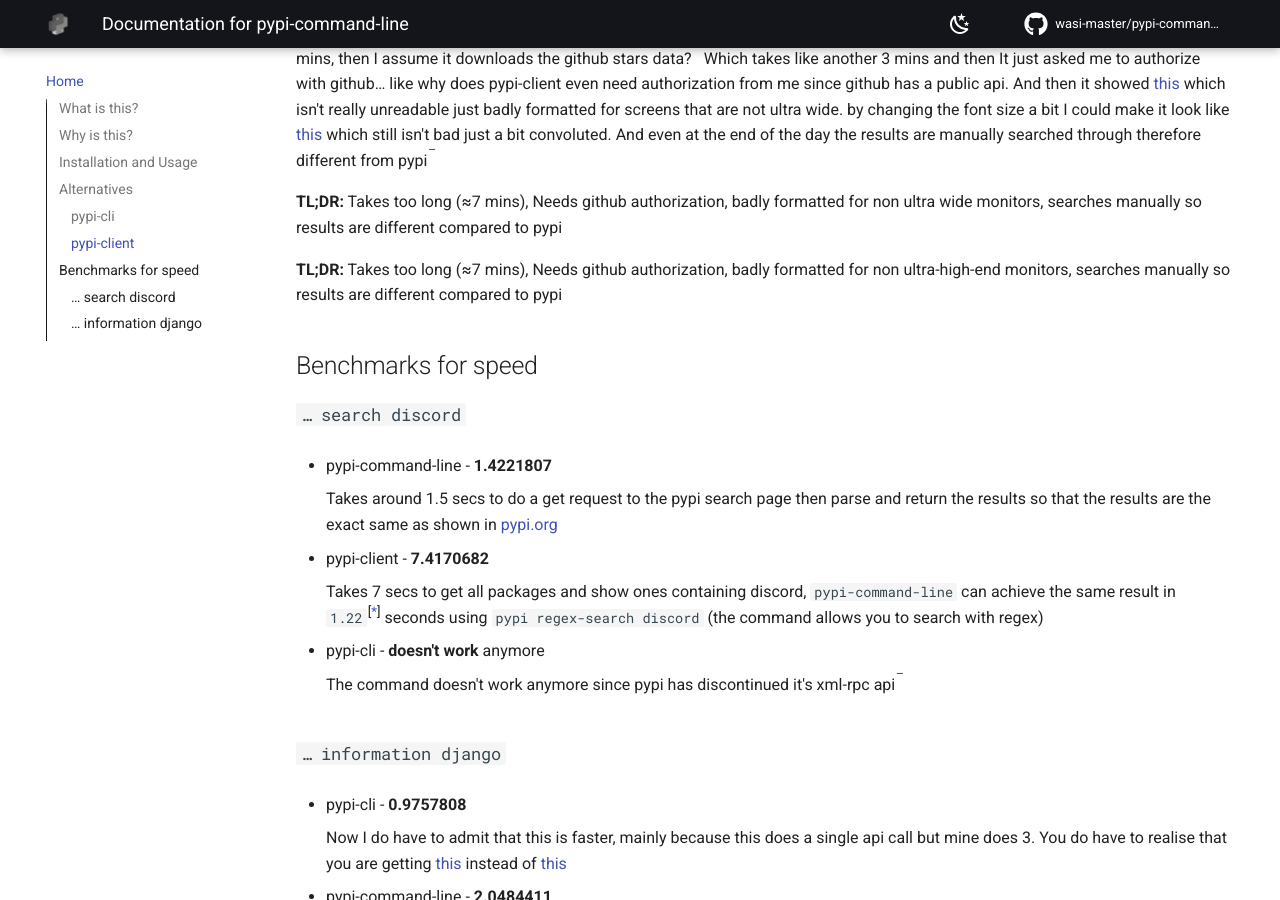
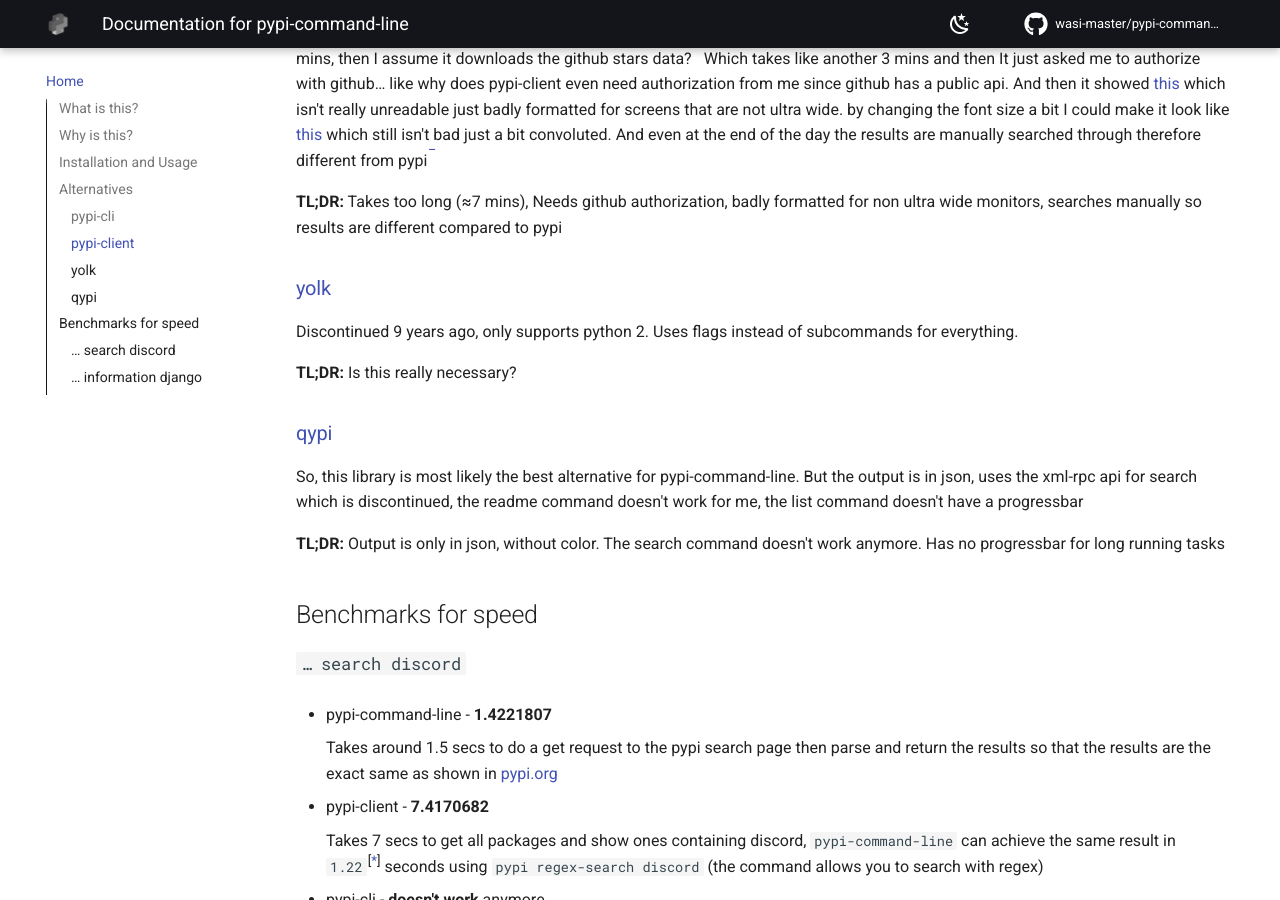
Before and after one commit to wasi-master/pypi-command-line, an MkDocs documentation site: the page built from docs/index.md, in a window 1280 px wide and 900 px high, scrolled down 1078 px. Built offline with MkDocs 1.6.1 and Material for MkDocs 9.7.7, drawn with Linux system fonts in a browser that asks for light colours; comment, search, counter and statistics services are not loaded.

Commit message:
Add yolk and qypi to alternatives
Closes https://github.com/wasi-master/pypi-command-line/issues/15

```diff
--- a/docs/index.md
+++ b/docs/index.md
@@ -36,8 +36,20 @@
 **TL;DR:**
 Takes too long (≈7 mins), Needs github authorization, badly formatted for non ultra wide monitors, searches manually so results are different compared to pypi
 
+### [yolk](https://pypi.org/project/yolk/ "yolk")
+
+Discontinued 9 years ago, only supports python 2. Uses flags instead of subcommands for everything.
+
 **TL;DR:**
-Takes too long (≈7 mins), Needs github authorization, badly formatted for non ultra-high-end monitors, searches manually so results are different compared to pypi
+Is this really necessary?
+
+### [qypi](https://pypi.org/project/qypi/ "qypi")
+
+So, this library is most likely the best alternative for pypi-command-line. But the output is in json, uses the xml-rpc api for search which is discontinued, the readme command doesn't work for me, the list command doesn't have a progressbar
+
+**TL;DR:**
+Output is only in json, without color. The search command doesn't work anymore. Has no progressbar for long running tasks
+
 
 ## Benchmarks for speed
 
```
Also changed, not shown: README.md (+15 -1 lines).
